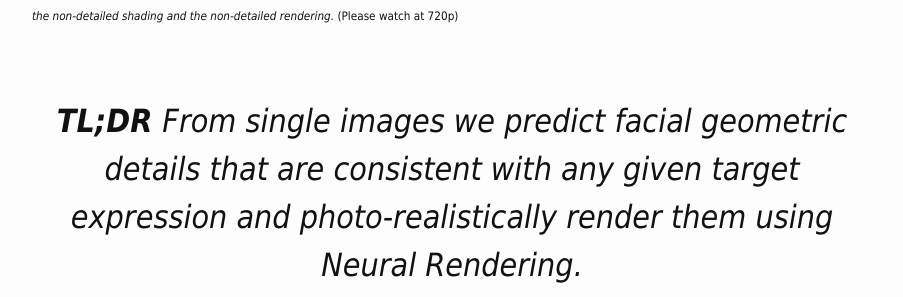
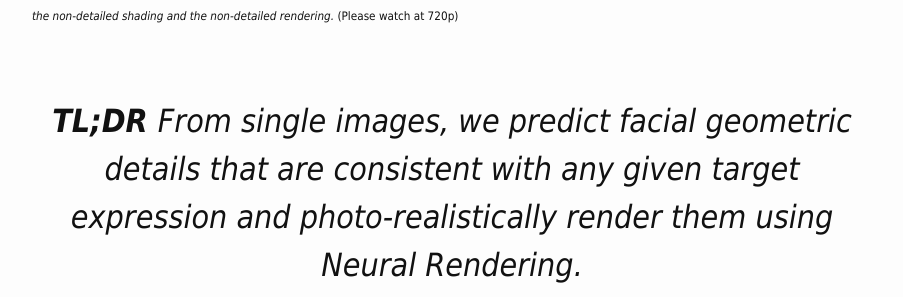
Before and after one commit to shahrukhathar/shahrukhathar.github.io, a Jekyll site: the page built from _posts/2020-12-14-FaceDet3D.markdown, in a window 1280 px wide and 900 px high, scrolled down 720 px. Shown: the part 158-455 px from the top of the window, without its empty margins (188-1091 px from the left). Built offline with Jekyll 4.4.1, drawn with Linux system fonts in a browser that asks for light colours; nearby versions of some CDN libraries; library files that are not in the unit come from our copies.

```diff
--- a/_posts/2020-12-14-FaceDet3D.markdown
+++ b/_posts/2020-12-14-FaceDet3D.markdown
@@ -41,7 +41,7 @@
 <br>
 <div align="center">
   <br>
-  <h2><i><b>TL;DR </b> From single images we predict facial geometric details that are consistent with any given target expression and photo-realistically render them using Neural Rendering.</i></h2>
+  <h2><i><b>TL;DR </b> From single images, we predict facial geometric details that are consistent with any given target expression and photo-realistically render them using Neural Rendering.</i></h2>
   <br>
   <br>
 </div>
```
